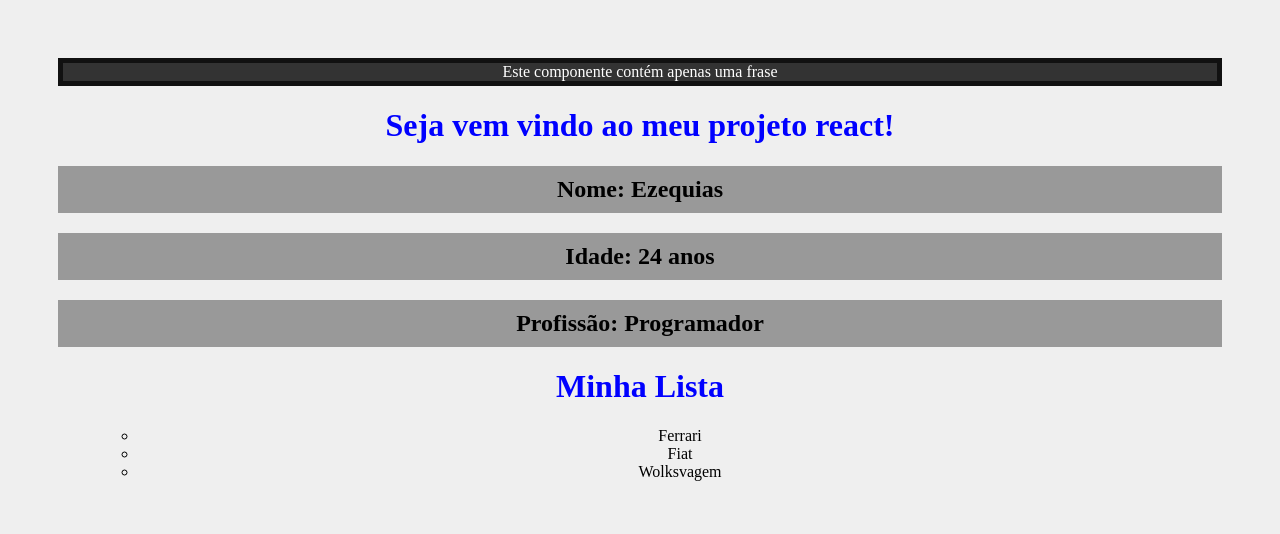
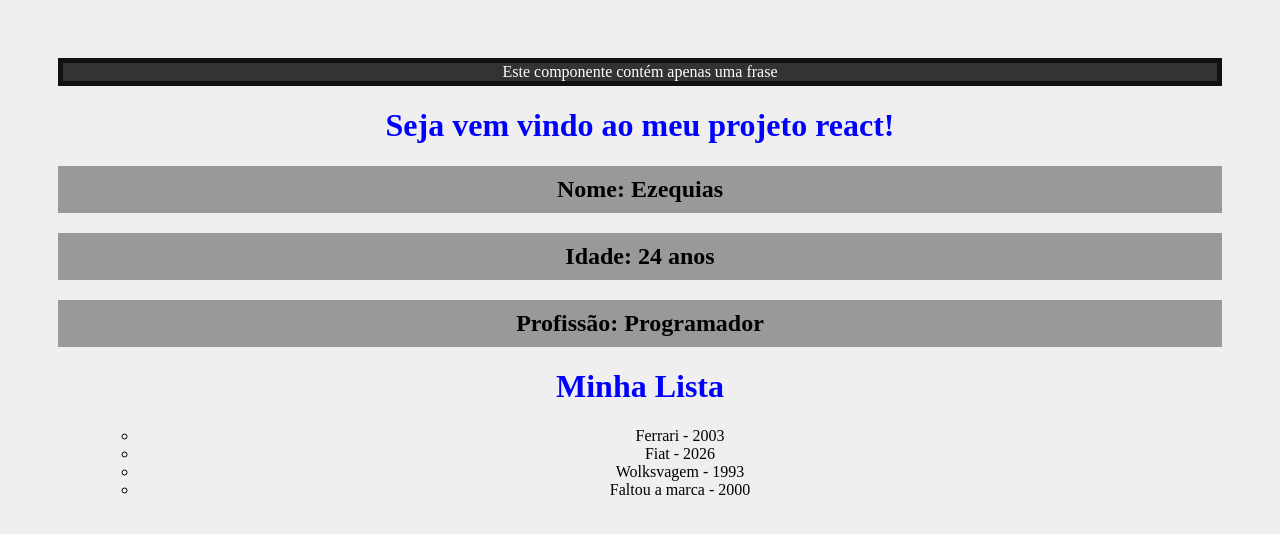
Before and after one commit to DevRianH/Curso-React---Hora-de-Codar, a React (Create React App) app: page / in a window 1280 px wide. Shown: the top 534 px of the page. Built offline with nearby package versions, Linux system fonts and the light colour scheme.

Commit message:
Realizado aula 8 sobre passar valores na prod, definir valores default, definir valor padrão para props

```diff
--- a/src/components/Item.js
+++ b/src/components/Item.js
@@ -1,8 +1,14 @@
-export default function Item(props) {
+import PropTypes from 'prop-types';
 
+export default function Item({marca = 'Faltou a marca', ano_lancamento = 2000}) {
     return (
         <ul>
-            <li>{props.marca}</li>
+            <li>{marca} - {ano_lancamento}</li>
         </ul>
-    )
+    );
 }
+
+Item.propTypes = {
+    marca: PropTypes.string,
+    ano_lancamento: PropTypes.number,
+};
--- a/src/components/List.js
+++ b/src/components/List.js
@@ -1,14 +1,14 @@
 import Item from "./Item";
 
 export default function List() {
-
     return (
         <>
             <h1>Minha Lista</h1>
             <ul>
-                <Item marca="Ferrari"/>
-                <Item marca="Fiat"/>
-                <Item marca="Wolksvagem"/>
+                <Item marca="Ferrari" ano_lancamento={2003}/>
+                <Item marca="Fiat" ano_lancamento={2026}/>
+                <Item marca="Wolksvagem" ano_lancamento={1993}/>
+                <Item />
             </ul>
         </>
     )
```
